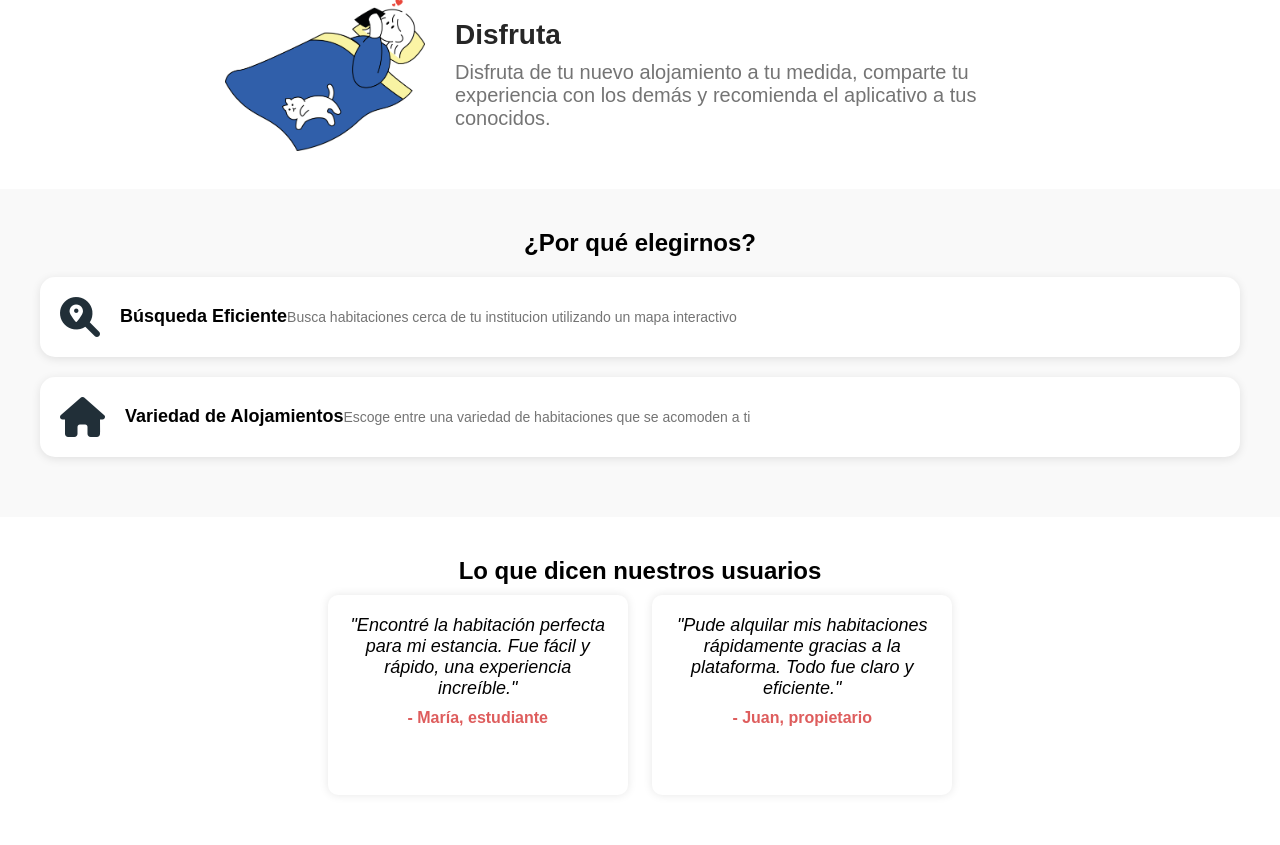
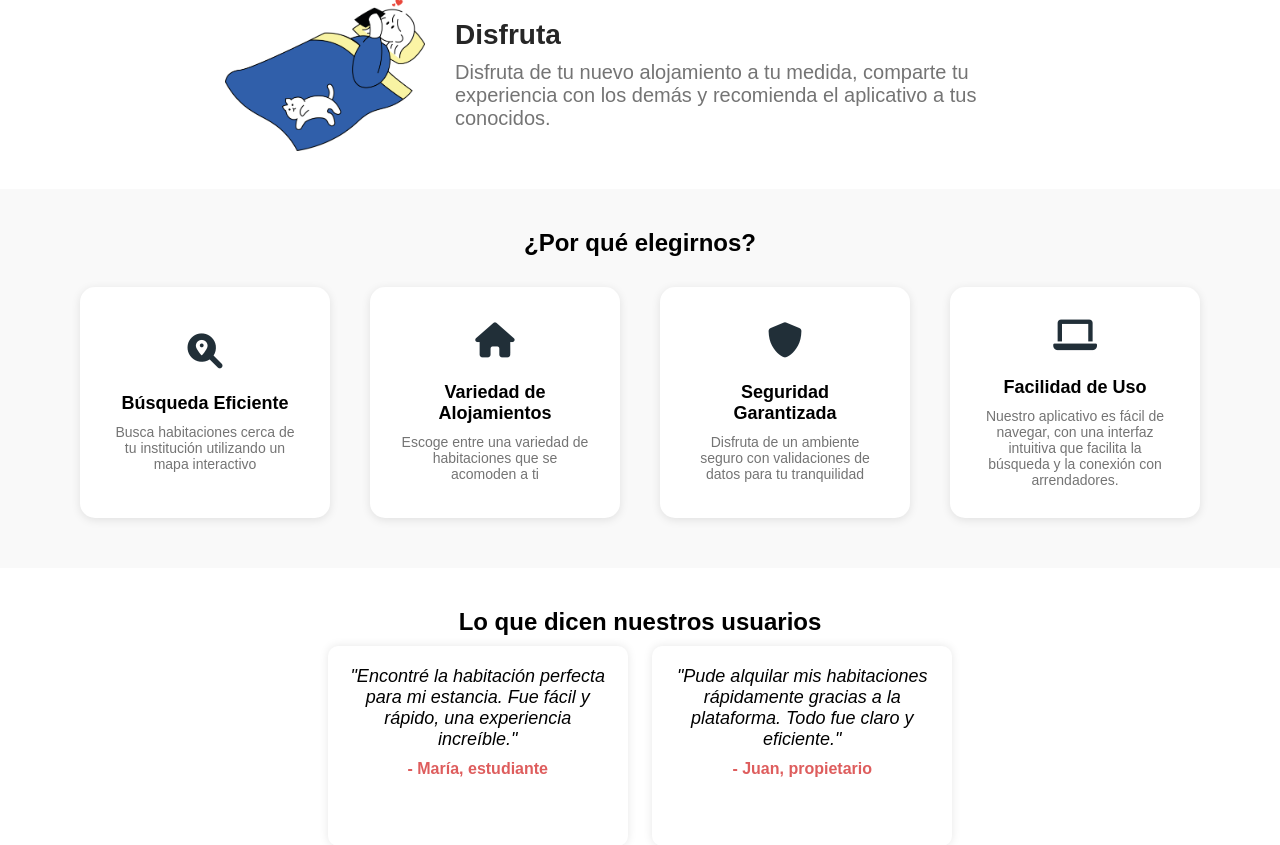
Before and after one commit to Nllyd/StayHere_2ciclo, a Django app: page / in a window 1280 px wide. Shown: the part 1366-2211 px from the top of the page. Run offline with Django 5.2, Linux system fonts and the light colour scheme; parts of the project's set-up code (start-up, migrations or seed data) failed here and were passed over; some web fonts are replaced.

Commit message:
Cambios en el landing

```diff
--- a/myproject/myapp/templates/myapp/landing.html
+++ b/myproject/myapp/templates/myapp/landing.html
@@ -173,29 +173,44 @@
             background-color: #f9f9f9;
         }
 
+        .benefits-section h2 {
+            margin-bottom: 20px; /* Espacio debajo del título */
+        }
+
+        .benefits-section .benefits-container {
+            display: flex;
+            justify-content: center;
+            align-items: stretch;
+            flex-wrap: wrap; /* Permite que los cards se ajusten en múltiples filas si es necesario */
+            gap: 20px; /* Espacio entre los cards */
+        }
+
         .benefit {
             display: flex;
+            flex-direction: column;
             align-items: center;
+            justify-content: center; /* Centra el contenido verticalmente */
             background-color: white;
-            padding: 20px;
+            padding: 30px; /* Aumenta el padding */
             border-radius: 15px;
             box-shadow: 0 2px 10px rgba(0, 0, 0, 0.1);
-            margin: 20px;
+            width: 250px;
+            margin: 10px;
+            text-align: center;
         }
 
         .benefit i {
-            font-size: 40px;
+            font-size: 35px; /* Tamaño más pequeño para el ícono */
             color: #212F38;
-            margin-right: 20px; /* Espacio entre el icono y el texto */
+            margin-bottom: 15px; /* Espacio entre el ícono y el título */
         }
 
         .benefit h3 {
-            margin: 0;
+            margin: 10px 0; /* Espacio adicional arriba y abajo del título */
             font-size: 18px;
         }
 
         .benefit p {
-            margin: 0;
             font-size: 14px;
             color: #747474;
         }
@@ -444,15 +467,27 @@
 
     <div class="benefits-section">
         <h2>¿Por qué elegirnos?</h2>
+        <div class="benefits-container">
             <div class="benefit">
                 <i class="fas fa-search-location"></i>
                 <h3>Búsqueda Eficiente</h3>
-            <p>Busca habitaciones cerca de tu institucion utilizando un mapa interactivo</p>
+                <p>Busca habitaciones cerca de tu institución utilizando un mapa interactivo</p>
             </div>
             <div class="benefit">
                 <i class="fas fa-home"></i>
                 <h3>Variedad de Alojamientos</h3>
                 <p>Escoge entre una variedad de habitaciones que se acomoden a ti</p>
+            </div>
+            <div class="benefit">
+                <i class="fas fa-shield-alt"></i>
+                <h3>Seguridad Garantizada</h3>
+                <p>Disfruta de un ambiente seguro con validaciones de datos para tu tranquilidad</p>
+            </div>
+            <div class="benefit">
+                <i class="fas fa-laptop"></i>
+                <h3>Facilidad de Uso</h3>
+                <p>Nuestro aplicativo es fácil de navegar, con una interfaz intuitiva que facilita la búsqueda y la conexión con arrendadores.</p>
+            </div>
         </div>
     </div>
 
@@ -481,5 +516,30 @@
             <img src="https://upload.wikimedia.org/wikipedia/commons/thumb/5/50/Utplogonuevo.svg/1200px-Utplogonuevo.svg.png" alt="UTP">
         </div>
     </div>
+
+    <script>
+        document.addEventListener('DOMContentLoaded', function() {
+            function adjustSliderImages() {
+                const slider = document.querySelector('.slider');
+                const images = slider.querySelectorAll('img');
+                let visibleImages = images.length;
+
+                if (window.innerWidth <= 768) {
+                    visibleImages = 2; // Para celulares, muestra 2 imágenes
+                } else if (window.innerWidth <= 1024) {
+                    visibleImages = 4; // Para tabletas, muestra 4 imágenes
+                }
+
+                images.forEach((img, index) => {
+                    img.style.display = index < visibleImages ? 'block' : 'none';
+                });
+            }
+
+            // Ajustar las imágenes al cargar la página y al redimensionar la ventana
+            adjustSliderImages();
+            window.addEventListener('resize', adjustSliderImages);
+        });
+    </script>
+
 </body>
 </html>
```
Also changed, not shown: other parts of myproject/myapp/templates/myapp/landing.html (+17 -9 lines). Lines whose indentation alone changed are shown as unchanged.
